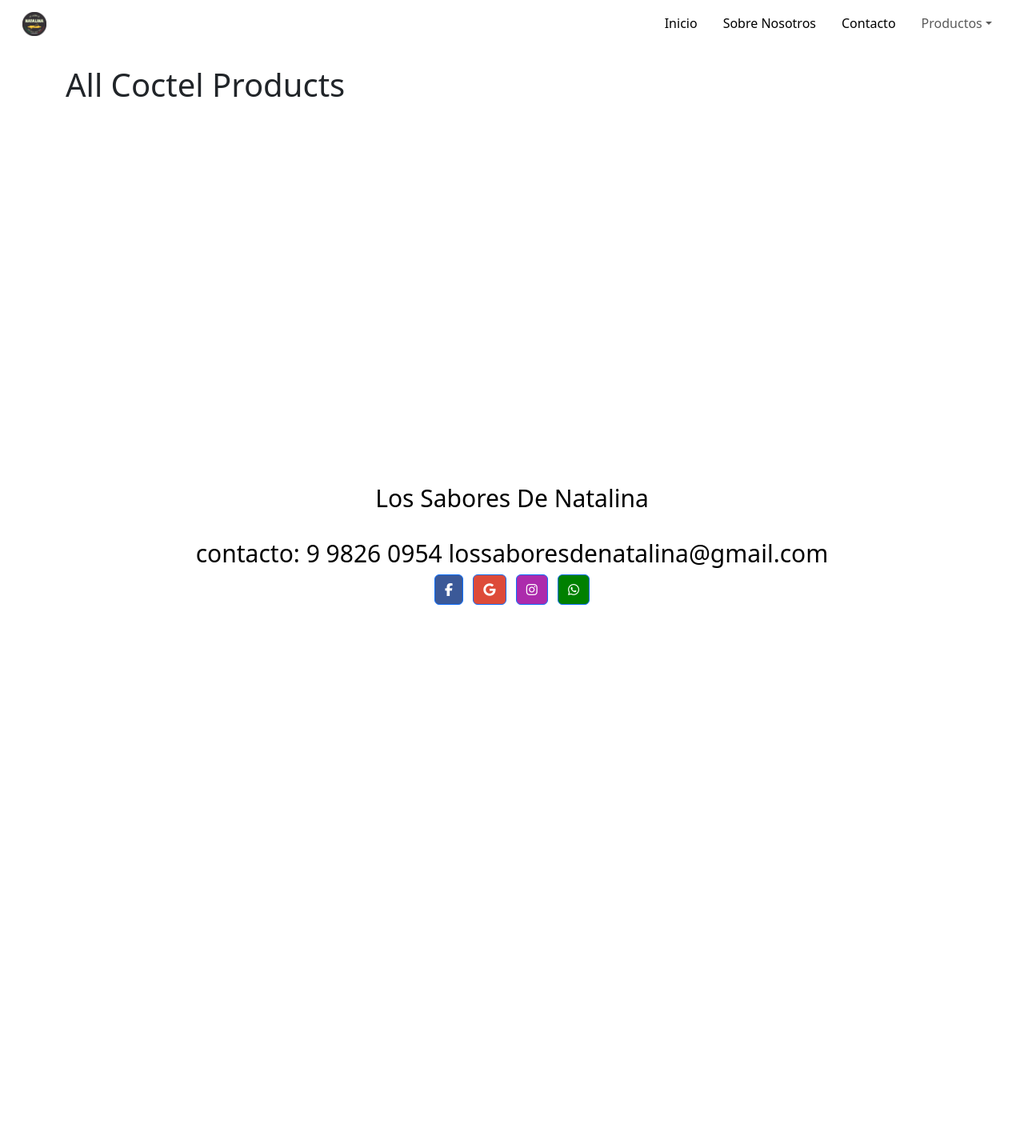
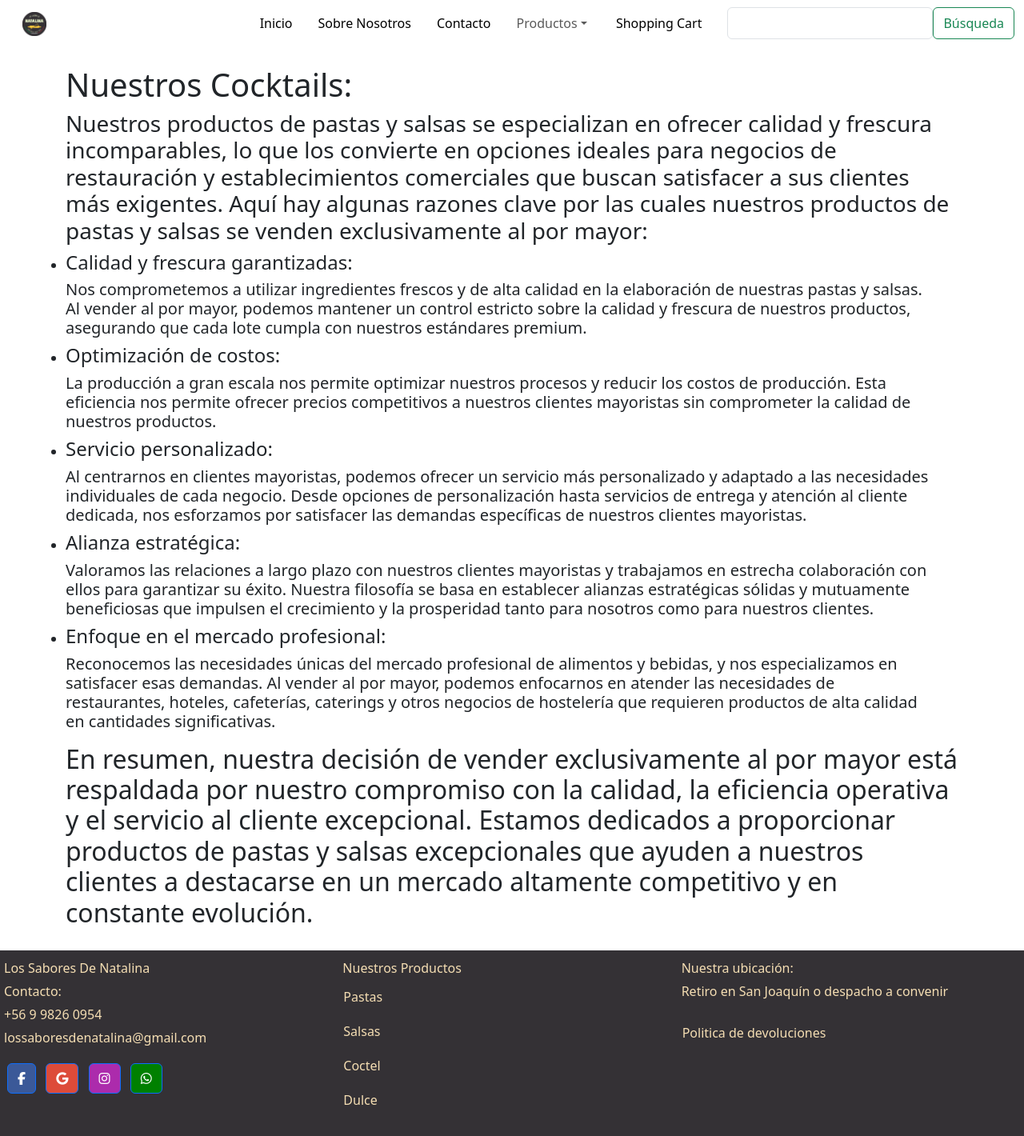
Before and after one commit to Aed0-623P/HitosTD, a Django app: page /coctel/ in a window 1280 px wide. Shown: the whole page at 80% size. Before the commit the page ends 756 px from the top, so only its background shows below. Run offline with Django 4.2, Linux system fonts and the light colour scheme; some libraries are stand-ins or nearby versions.

Commit message:
wip 25-05-24 shopping cart added, heavy html modifiers

```diff
--- /dev/null
+++ b/cart/context_processors.py
@@ -0,0 +1,11 @@
+from .cart import Cart
+
+def cart_total_amount(request):
+	if request.user.is_authenticated:
+		cart = Cart(request)
+		total_bill = 0.0
+		for key,value in request.session['cart'].items():
+			total_bill = total_bill + (float(value['price']) * value['quantity'])
+		return {'cart_total_amount' : total_bill}
+	else:
+		return {'cart_total_amount' : 0}
--- a/onlyflans/urls.py
+++ b/onlyflans/urls.py
@@ -19,26 +19,32 @@
 from django.conf import settings
 from django.conf.urls.static import static
 from web.views import *
+from web import views
 
 urlpatterns = [
     path("admin/", admin.site.urls),
     path("", all_productos_view, name="index"),
     path("about/", about, name="about"),
     path("contacto/", contacto, name="contacto"),
-    path("exito/", exito, name="exito"),
     path('registration/', include('django.contrib.auth.urls')),
     path('producto/<int:producto_id>/', prod_detail, name='prod_detail'),
-    path('producto/search/', prod_search, name='prod_search'),
-
-    # Detail views for each product type
+    path('search/', search_view, name='buscar'),
+    # detalle cada producto
     path('pasta/<int:producto_id>/', pasta_detail_view, name='pasta_detail'),
     path('salsa/<int:producto_id>/', salsa_detail_view, name='salsa_detail'),
     path('dulce/<int:producto_id>/', dulce_detail_view, name='dulce_detail'),
     path('coctel/<int:producto_id>/', coctel_detail_view, name='coctel_detail'),
-
-    # List views for each product type
+    # listar productos
     path('pasta/', list_all_pasta_view, name='list_all_pasta'),
     path('salsa/', list_all_salsa_view, name='list_all_salsa'),
     path('dulce/', list_all_dulce_view, name='list_all_dulce'),
     path('coctel/', list_all_coctel_view, name='list_all_coctel'),
+    path('politica/', politica, name='politica'),
+    # Carrito de compra
+    path('cart/add/<int:id>/', views.cart_add, name='cart_add'),
+    path('cart/item_clear/<int:id>/', views.item_clear, name='item_clear'),
+    path('cart/item_increment/<int:id>/', views.item_increment, name='item_increment'),
+    path('cart/item_decrement/<int:id>/', views.item_decrement, name='item_decrement'),
+    path('cart/cart_clear/', views.cart_clear, name='cart_clear'),
+    path('cart/cart-detail/',views.cart_detail,name='cart_detail'),
 ] + static(settings.MEDIA_URL, document_root=settings.MEDIA_ROOT)
--- a/web/forms.py
+++ b/web/forms.py
@@ -11,3 +11,6 @@
             'customer_email': 'Correo electrónico',
             'customer_name': 'Nombre',
             'message': 'Mensaje'}
+
+class SearchForm(forms.Form):
+    query = forms.CharField(label='buscar')
--- a/web/models.py
+++ b/web/models.py
@@ -10,7 +10,7 @@
     name = models.CharField(max_length=64)
     description = models.TextField()
     price = models.DecimalField(max_digits=10, decimal_places=0)
-    image_url = models.ImageField(upload_to='',null=True, blank=True)
+    image = models.ImageField(upload_to='',null=True, blank=True)
     slug = models.SlugField(unique=True, blank=True)
     is_private = models.BooleanField(default=False)
 
@@ -34,8 +34,6 @@
 class Coctel(Producto):
     tipo_coctel = models.CharField(max_length=100)
 
-
-
 class ContactForm(models.Model):
     contact_form_uuid = models.UUIDField(default=uuid.uuid4, editable=False, unique=True)
     customer_email = models.EmailField()
--- a/web/static/web/css/style.css
+++ b/web/static/web/css/style.css
@@ -6,36 +6,69 @@
     padding: 0;
 }
 
-
 body, html {
     height: 100%;
     margin: 0;
 }
 
-
-.header-style{
-    background: #007bff;
+.footer {
     display: flex;
-    justify-content: center;
-    align-items: center;
-    width: 100%;
+    justify-content: space-between;
+    padding: 5px;
+    background-color: #343135;
+    color: wheat;
 }
 
-.footer-container {
-    text-align: center;
-    color: white;
-    padding: 20px 0;
+.footer div {
+    flex: 1;
+    min-width: 200px;
+    margin: 5px 0;
 }
 
-.footer-text {
-    color: black;
-    margin: 0;
-    font-size: 30px;
+.footer ul {
+    display: flex;
+    flex-direction: column;
+    gap: 5px;
+    padding: 0;
+    list-style-type: none;
 }
 
-.footer {
-    background-color:white;
-    transition: transform 0.3s ease;
+.footer ul li a {
+    text-decoration: none;
+    color: inherit;
+}
+
+.footer ul li a:hover {
+    text-decoration: underline;
+}
+
+@media (max-width: 600px) {
+    .footer {
+        flex-direction: column;
+        align-items: center;
+        text-align: center;
+    }
+
+    .footer div {
+        margin: 10px 0;
+    }
+
+    .footer_center, .footer_right {
+        display: none;
+    }
+
+    .footer_left ul {
+        align-items: center;
+    }
+
+    .footer_left ul li {
+        margin: 5px 0;
+    }
+}
+.no-list-style {
+    list-style-type: none;
+    padding-left: 0;
+    margin-left: 0;
 }
 
 .content-wrapper {
@@ -44,9 +77,6 @@
     min-height: 100vh;
 }
 
-.footer.mt-auto {
-    margin-top: auto;
-}
 
 .login-style{
     display: flex;
@@ -79,4 +109,9 @@
     margin-right: 1rem; /* Adjust spacing between nav items */
 }
 
+.container{
+    padding-bottom: 20px;
+}
+
+
 /*test area*/
--- a/web/templates/includes/footer.html
+++ b/web/templates/includes/footer.html
@@ -1,48 +1,35 @@
 {% load static%}
 
-    <div class="footer mt-auto py-3">
-        <footer class="text-center text-white">
-            <div class="footer-text">Los Sabores De Natalina</div>
 
-            <!-- Grid container -->
-            <div class="container p-4 pb-0">
-                            <p class="footer-text">contacto:
-                9 9826 0954
-                lossaboresdenatalina@gmail.com</p>
-                <!-- Section: Social media -->
-                <section class="mb-4">
-                    <!-- Facebook -->
-                    <a
-                        class="btn btn-primary btn-floating m-1"
-                        style="background-color: #3b5998;"
-                        href="https://www.facebook.com/lossaboresdenatalina/"
-                        role="button"
-                    ><i class="fab fa-facebook-f"></i></a>
-                    <!-- Google -->
-                    <a
-                        class="btn btn-primary btn-floating m-1"
-                        style="background-color: #dd4b39;"
-                        href="{% url 'contacto' %}"
-                        role="button"
-                    ><i class="fab fa-google"></i></a>
-                    <!-- Instagram -->
-                    <a
-                        class="btn btn-primary btn-floating m-1"
-                        style="background-color: #ac2bac;"
-                        href="https://www.instagram.com/lossaboresdenatalina/"
-                        role="button"
-                    ><i class="fab fa-instagram"></i></a>
-                    <!-- WhatsApp -->
-                    <a
-                        class="btn btn-primary btn-floating m-1"
-                        style="background-color: green;"
-                        role="button"
-                        href="https://api.whatsapp.com/send?phone=56998260954"
-                        target="_blank"
-                    ><i class="fa fa-whatsapp" aria-hidden="true"></i></a>
-                </section>
-                <!-- Section: Social media -->
-            </div>
-            <!-- Grid container -->
-        </footer>
+<div class="footer mt-auto col-sm-12 col-lg-12" style="margin: 0px;">
+    <div class="footer_left">
+        <ul class="no-list-style">
+            <li>Los Sabores De Natalina</li>
+            <li><a href={% url 'contacto' %}>Contacto:</li></a>
+            <li><a href="https://api.whatsapp.com/send?phone=56998260954">+56 9 9826 0954</li></a>
+            <li>lossaboresdenatalina@gmail.com</li>
+        </ul>
+        <a class="btn btn-primary btn-floating m-1" style="background-color: #3b5998;" href="https://www.facebook.com/lossaboresdenatalina/" role="button"><i class="fab fa-facebook-f"></i></a>
+        <a class="btn btn-primary btn-floating m-1" style="background-color: #dd4b39;" href="{% url 'contacto' %}" role="button"><i class="fab fa-google"></i></a>
+        <a class="btn btn-primary btn-floating m-1" style="background-color: #ac2bac;" href="https://www.instagram.com/lossaboresdenatalina/" role="button"><i class="fab fa-instagram"></i></a>
+        <a class="btn btn-primary btn-floating m-1" style="background-color: green;" role="button" href="https://api.whatsapp.com/send?phone=56998260954" target="_blank"><i class="fa fa-whatsapp" aria-hidden="true"></i></a>
+    </div>
+
+    <div class="footer_center">
+        <ul class="no-list-style">
+            <li>Nuestros Productos</li>
+            <li><a class="btn btn-link" href="{% url 'list_all_pasta' %}" style="padding-left: 0px;"> Pastas </a></li>
+            <li><a class="btn btn-link" href="{% url 'list_all_salsa' %}"style="padding-left: 0px;"> Salsas </a></li>
+            <li><a class="btn btn-link" href="{% url 'list_all_coctel' %}"style="padding-left: 0px;"> Coctel </a></li>
+            <li><a class="btn btn-link" href="{% url 'list_all_dulce' %}"style="padding-left: 0px;"> Dulce </a></li>
+        </ul>
+    </div>
+
+    <div class="footer_right">
+        <ul class="no-list-style">
+            <li>Nuestra ubicación:</li>
+            <li><p>Retiro en San Joaquín o despacho a convenir</p></li>
+            <li><a class="btn btn-link" href="{% url 'politica' %}"style="padding-left: 0px;"> Politica de devoluciones </a></li>
+        </ul>
+    </div>
 </div>
--- a/web/templates/includes/navbar.html
+++ b/web/templates/includes/navbar.html
@@ -30,6 +30,14 @@
                         <li><a class="dropdown-item" href="{% url 'list_all_dulce' %}">Dulces</a></li>
                     </ul>
                 </li>
+                <li class="nav-item">
+                    <a class="nav-link active" aria-current="page" href="{% url 'cart_detail' %}">Shopping Cart</a>
+                </li>
+
+                <form class="d-flex" method="GET" action="{% url 'buscar' %}" role="search">
+                    <input class="form-control me-2" type="text" name="query" placeholder="" aria-label="Search">
+                    <button class="btn btn-outline-success" type="submit">Búsqueda</button>
+                </form>
             </ul>
         </div>
     </div>
--- a/web/templates/list_coctel.html
+++ b/web/templates/list_coctel.html
@@ -2,7 +2,7 @@
 {% block content %}
 
 <div class="container mt-4">
-    <h1>All Coctel Products</h1>
+    <h1>Nuestros Cocktails:</h1>
     <div class="row">
         {% for coctel in coctels %}
         <div class="col-md-4 mb-4">
@@ -18,6 +18,29 @@
         </div>
         {% endfor %}
     </div>
+    <h3>Nuestros productos de pastas y salsas se especializan en ofrecer calidad y frescura incomparables,
+        lo que los convierte en opciones ideales para negocios de restauración y establecimientos comerciales que buscan satisfacer a sus clientes más exigentes.
+        Aquí hay algunas razones clave por las cuales nuestros productos de pastas y salsas se venden exclusivamente al por mayor:</h3>
+    <ul>
+        <li><h4>Calidad y frescura garantizadas: </h4><h5>Nos comprometemos a utilizar ingredientes frescos y de alta calidad en la elaboración de nuestras pastas y salsas.
+            Al vender al por mayor, podemos mantener un control estricto sobre la calidad y frescura de nuestros productos, asegurando que cada lote cumpla con nuestros estándares
+            premium.</h5></li>
+        <li><h4>Optimización de costos: </h4><h5>La producción a gran escala nos permite optimizar nuestros procesos y reducir los costos de producción.
+             Esta eficiencia nos permite ofrecer precios competitivos a nuestros clientes mayoristas sin comprometer la calidad de nuestros productos.</h5></li>
+        <li><h4>Servicio personalizado:</h4><h5>Al centrarnos en clientes mayoristas, podemos ofrecer un servicio más personalizado y adaptado a las necesidades
+            individuales de cada negocio. Desde opciones de personalización hasta servicios de entrega y atención al cliente dedicada, nos esforzamos por satisfacer
+            las demandas específicas de nuestros clientes mayoristas.</h5></li>
+        <li><h4>Alianza estratégica:</h4><h5>Valoramos las relaciones a largo plazo con nuestros clientes mayoristas y trabajamos en estrecha colaboración con ellos
+            para garantizar su éxito. Nuestra filosofía se basa en establecer alianzas estratégicas sólidas y mutuamente beneficiosas que impulsen el crecimiento y la
+            prosperidad tanto para nosotros como para nuestros clientes.</h5></li>
+        <li><h4>Enfoque en el mercado profesional:</h4><h5> Reconocemos las necesidades únicas del mercado profesional de alimentos y bebidas, y nos especializamos
+             en satisfacer esas demandas. Al vender al por mayor, podemos enfocarnos en atender las necesidades de restaurantes, hoteles, cafeterías, caterings y otros
+             negocios de hostelería que requieren productos de alta calidad en cantidades significativas.</h5></li>
+    </ul>
+
+    <h2>En resumen, nuestra decisión de vender exclusivamente al por mayor está respaldada por nuestro compromiso con la calidad, la eficiencia operativa y el servicio al
+        cliente excepcional. Estamos dedicados a proporcionar productos de pastas y salsas excepcionales que ayuden a nuestros clientes a destacarse en un mercado altamente
+        competitivo y en constante evolución.</h2>
 </div>
 
 {% endblock %}
--- a/web/templates/list_dulce.html
+++ b/web/templates/list_dulce.html
@@ -2,7 +2,7 @@
 {% block content %}
 
 <div class="container mt-4">
-    <h1>All Dulce Products</h1>
+    <h1>Nuestros Dulces:</h1>
     <div class="row">
         {% for dulce in dulces %}
         <div class="col-md-4 mb-4">
--- a/web/templates/list_pasta.html
+++ b/web/templates/list_pasta.html
@@ -5,7 +5,7 @@
 
 
 <div class="container mt-4">
-    <h1>All Pasta Products</h1>
+    <h1>Nuestras Pastas:</h1>
     <div class="row">
         {% for i in pastas %}
         <div class="col-md-4 mb-4">
--- a/web/templates/list_salsa.html
+++ b/web/templates/list_salsa.html
@@ -2,7 +2,7 @@
 {% block content %}
 
 <div class="container mt-4">
-    <h1>All Salsa Products</h1>
+    <h1>Nuestras Salsas:</h1>
     <div class="row">
         {% for salsa in salsas %}
         <div class="col-md-4 mb-4">
--- a/web/templates/prod_detail.html
+++ b/web/templates/prod_detail.html
@@ -4,7 +4,7 @@
 <div class="container mt-4">
     <div class="row justify-content-center">
         <div class="col-md-4">
-            <img src="{{ producto.image_url.url }}" class="img-fluid rounded mx-auto d-block" style="max-width: 100%;">
+            <img src="{{ producto.image.url }}" class="img-fluid rounded mx-auto d-block" style="max-width: 100%;">
         </div>
         <div class="col-md-8">
             <div class="card border-0 h-100">
@@ -13,6 +13,10 @@
                         <h5 class="card-title">{{ producto.name }}</h5>
                         <p class="card-text">{{ producto.description }}</p>
                         <p class="card-text">Precio: ${{ producto.price }}</p>
+                        <a href="{% url 'cart_add' producto.id %}">Add To Cart</a>
+                        <a href="{% url 'cart_clear' %}">Clear Cart</a>
+                        <a href="{% url 'item_increment' producto.id %}">Increment</a>
+                        <a href="{% url 'item_decrement' producto.id %}">Decrement</a>
                     </div>
                     <div>
                         <a href="{% url 'index' %}" class="btn btn-primary align-self-end">Volver al inicio</a>
--- a/web/views.py
+++ b/web/views.py
@@ -1,22 +1,22 @@
 from django.shortcuts import get_object_or_404, render, redirect
 from .models import *
-from .forms import ContactFormForm
+from .forms import ContactFormForm, SearchForm
 from django.contrib.auth.views import LoginView, LogoutView
 from django.contrib.auth.decorators import login_required
 from django.core.mail import send_mail
 from django.conf import settings
+from cart.cart import Cart
 import random
-# Create your views here.
+
 
 def index(request):
-    return render(request, 'index.html', {})
+    return render(request, 'index.html')
 
 def about(request):
     return render(request, 'about.html')
 
-def exito(request):
-    return render(request, 'exito.html')
-
+def politica(request):
+    return render(request, 'politica.html')
 
 #contacto directo a un correo
 def contacto(request):
@@ -32,7 +32,6 @@
     else:
         form = ContactFormForm()
     return render(request, 'contacto.html', {'form': form})
-
 
 class CustomLoginView(LoginView):
     template_name = 'registration/login.html'
@@ -57,7 +56,6 @@
     }
     return render(request, 'prod_detail.html', context)
 
-
 def list_all_pasta_view(request):
     all_pastas = Pasta.objects.all()
     context = {
@@ -73,7 +71,6 @@
         'random_prod': random_prod,
     }
     return render(request, 'pasta_detail.html', context)
-
 
 def list_all_salsa_view(request):
     all_salsa = Salsa.objects.all()
@@ -117,12 +114,59 @@
     }
     return render(request, 'coctel_detail.html', context)
 
+def search_view(request):
+    form = SearchForm(request.GET)
+    results = []
+    if form.is_valid():
+        query = form.cleaned_data['query']
+        results = Producto.objects.filter(name__icontains=query)
+    return render(request, 'busqueda.html', {'results': results})
+
+
 
 
 
 #test area
 
-def prod_search(request):
-    query = request.GET.get('query')
-    prod = Producto.objects.filter(name__icontains=query) if query else Producto.objects.none()
-    return render(request, 'base.html', {'prod': prod, 'query': query})
+@login_required(login_url="/users/login")
+def cart_add(request, id):
+    cart = Cart(request)
+    product = Producto.objects.get(id=id)
+    cart.add(product=product)
+    return redirect("index")
+
+
+@login_required(login_url="/users/login")
+def item_clear(request, id):
+    cart = Cart(request)
+    product = Producto.objects.get(id=id)
+    cart.remove(product)
+    return redirect("cart_detail")
+
+
+@login_required(login_url="/users/login")
+def item_increment(request, id):
+    cart = Cart(request)
+    product = Producto.objects.get(id=id)
+    cart.add(product=product)
+    return redirect("cart_detail")
+
+
+@login_required(login_url="/users/login")
+def item_decrement(request, id):
+    cart = Cart(request)
+    product = Producto.objects.get(id=id)
+    cart.decrement(product=product)
+    return redirect("cart_detail")
+
+
+@login_required(login_url="/users/login")
+def cart_clear(request):
+    cart = Cart(request)
+    cart.clear()
+    return redirect("cart_detail")
+
+
+@login_required(login_url="/users/login")
+def cart_detail(request):
+    return render(request, 'cart_detail.html')
```
Also changed, not shown: onlyflans/settings.py (+14 -9 lines), web/templates/busqueda.html (added, +29 -0 lines), web/templates/cart_detail.html (added, +47 -0 lines), web/templates/politica.html (added, +31 -0 lines), db.sqlite3, web/migrations/0009_rename_image_url_producto_image.py (added), 1 other file.
